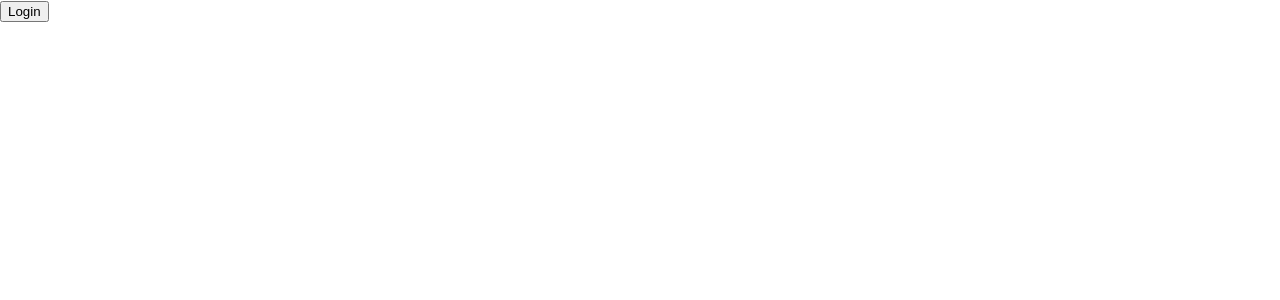
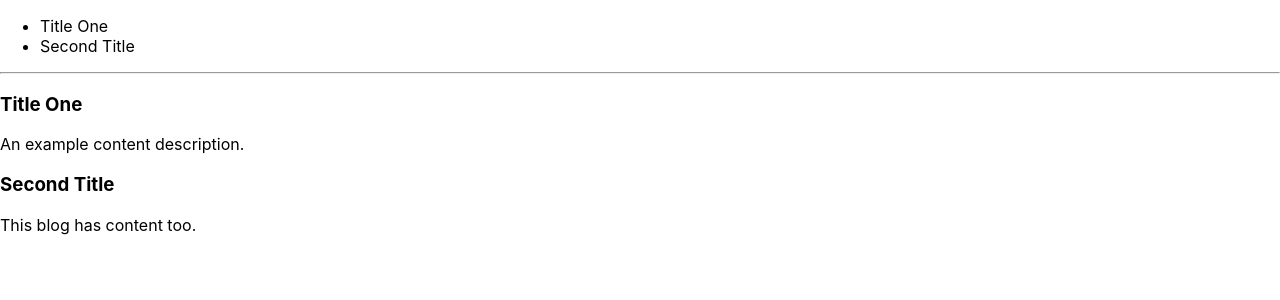
Before and after one commit to TypingOverWorld/react-components, a React (Create React App) app: page / in a window 1280 px wide. Shown: the top 300 px of the page. Built offline with nearby package versions, Linux system fonts and the light colour scheme.

Commit message:
Add blog and list components

```diff
--- a/src/App.js
+++ b/src/App.js
@@ -1,6 +1,6 @@
 import './App.css';
 
-import LoginControl from './components/auth/LoginControl';
+import BlogContent from './components/BlogContent';
 
 // const comment = {
 //   date: new Date(),
@@ -11,10 +11,15 @@ import LoginControl from './components/auth/LoginControl';
 //   },
 // };
 
+const posts = [
+  { id: 1, title: 'Title One', content: 'An example content description.' },
+  { id: 2, title: 'Second Title', content: 'This blog has content too.' }
+];
+
 function App() {
   return (
     <div className="App">
-      <LoginControl />
+      <BlogContent posts={posts} />
     </div>
   );
 }
--- /dev/null
+++ b/src/components/BlogContent.jsx
@@ -0,0 +1,28 @@
+// Based on a component from React Docs https://reactjs.org/docs/lists-and-keys.html
+
+function BlogContent(props) {
+  const sidebar = (
+    <ul>
+      {props.posts.map((post) =>
+        <li key={post.id}>
+          {post.title}
+        </li>
+      )}
+    </ul>
+  );
+  const content = props.posts.map((post) =>
+    <div key={post.id}>
+      <h3>{post.title}</h3>
+      <p>{post.content}</p>
+    </div>
+  );
+  return (
+    <div>
+      {sidebar}
+      <hr />
+      {content}
+    </div>
+  );
+}
+
+export default BlogContent;
```
Also changed, not shown: src/components/NumberList.jsx (added, +19 -0 lines).
